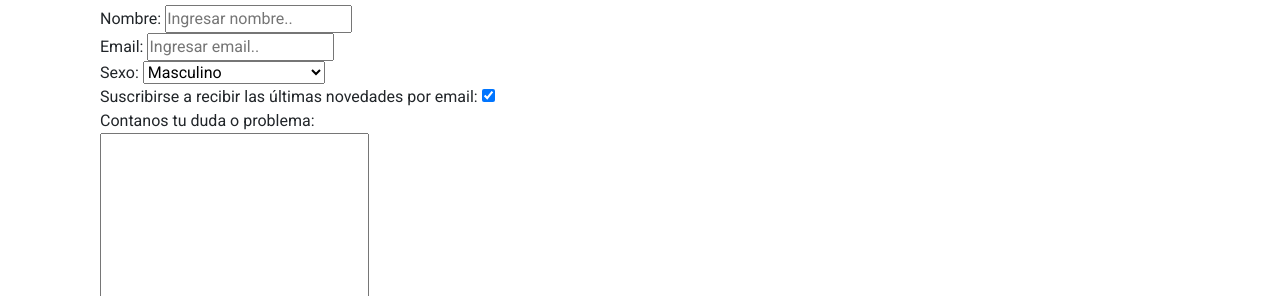
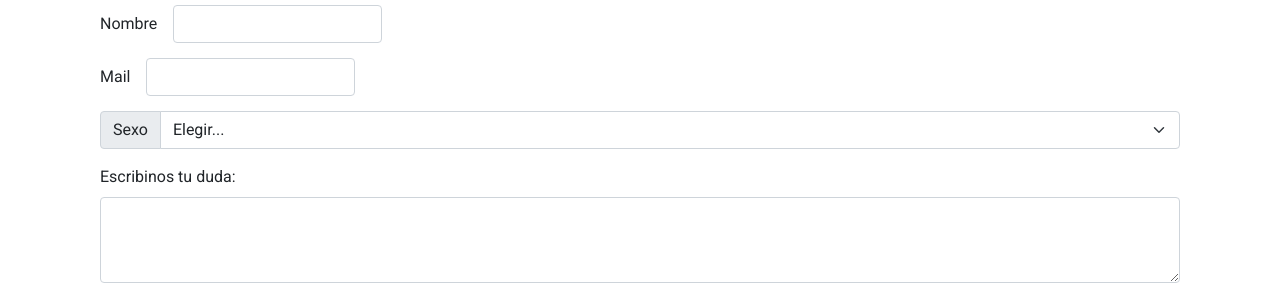
Before and after one commit to FranCeballos/proyectofinal_sony, a plain HTML site: page pages/asistencia.html in a window 1280 px wide. Shown: the part 488-784 px from the top of the page. Drawn offline with Linux system fonts and the light colour scheme.

Commit message:
Estilo Formulario
Se actualizó el estilo del formulario con elementos de Bootstrap 5.1.3.

```diff
--- a/css/style.css
+++ b/css/style.css
@@ -799,6 +799,10 @@
     display: block;
 }
 
+.form__space {
+    margin-bottom: 15px;
+}
+
 @media screen and (max-width: 425px) {
     .redes__list {
         display: grid;
--- a/pages/asistencia.html
+++ b/pages/asistencia.html
@@ -41,41 +41,57 @@
 
         </section>
 
+        <!-- Formulario -->
+
         <form class="form" action="" method="" enctype="">
             <h1 class="form__text">Escribinos tu consulta</h1>
-            <div>
-                <label for="nombre">Nombre:</label>
-                <input required type="text" id="nombre" name="nombre" placeholder="Ingresar nombre..">
+
+            <!-- Nombre -->
+            <div class="row g-3 align-items-center form__space">
+                <div class="col-auto">
+                  <label for="inputName6" class="col-form-label">Nombre</label>
+                </div>
+                <div class="col-auto">
+                  <input required type="text" id="inputName6" class="form-control" aria-describedby="Name">
+                </div>
             </div>
 
-            <div>
-                <label for="email">Email:</label>
-                <input required type="email" id="email" name="email" placeholder="Ingresar email..">
+            <!-- Mail -->
+            <div class="row g-3 align-items-center form__space">
+                <div class="col-auto">
+                  <label for="inputMaile6" class="col-form-label">Mail</label>
+                </div>
+                <div class="col-auto">
+                  <input required type="email" id="inputMail6" class="form-control" aria-describedby="Mail">
+                </div>
             </div>
 
-            <div>
-                <label for="sexo">Sexo:</label>
-                <select required name="sexo" id="sexo">
-                    <option value="Masculino">Masculino</option>
-                    <option value="Femenino">Femenino</option>
-                    <option value="Otro">Otro</option>
-                    <option value="prefiero-no-especificar">Prefiero no especificar</option>
+            <!-- Sexo -->
+            <div class="input-group mb-3 form__space">
+                <label class="input-group-text" for="inputGroupSelect01">Sexo</label>
+                <select class="form-select" id="inputGroupSelect01">
+                  <option selected>Elegir...</option>
+                  <option value="1">Masculino</option>
+                  <option value="2">Femenino</option>
+                  <option value="3">Otro</option>
                 </select>
+              </div>
+
+            <!-- Duda -->
+            <div class="mb-3 form__space">
+                <label for="exampleFormControlTextarea1" class="form-label">Escribinos tu duda:</label>
+                <textarea required class="form-control" id="exampleFormControlTextarea1" rows="3"></textarea>
             </div>
 
+            <!-- Checkbox Novedades -->
             <div>
-                <label for="newsletter">Suscribirse a recibir las últimas novedades por email:</label>
+                <label for="newsletter form__space">Suscribirse a recibir las últimas novedades por email:</label>
                 <input checked type="checkbox">
             </div>
 
+            <!-- Botón Enviar -->
             <div>
-                <label for="consulta">Contanos tu duda o problema:</label>
-                <textarea class="textarea" required name="consulta" id="consulta" cols="30" rows="15"></textarea>
-            </div>
-
-            <div>
-                <button>Enviar</button>
-                <input type="reset" value="Limpiar">
+                <button type="button form__space" class="btn btn-primary">Enviar</button>
             </div>
         </form>
     </main>
```
